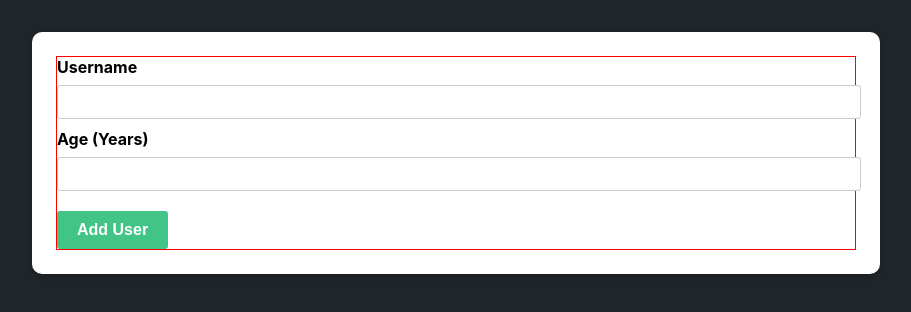
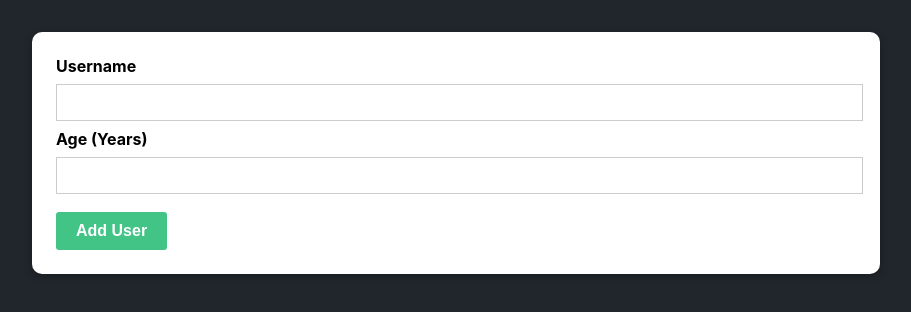
Before and after one commit to tareqnmd/react-complete-guide, a React (Create React App) app in the folder 4.Practice User/: page / in a window 1280 px wide. Shown: the top 312 px of the page, without its empty margins (184-1095 px from the left). Built offline with nearby package versions, Linux system fonts and the light colour scheme; the HTML template or start-up script is replaced by a standard one.

Commit message:
reinitialize

```diff
--- a/4.Practice User/src/components/NewUser/UserForm.js
+++ b/4.Practice User/src/components/NewUser/UserForm.js
@@ -1,4 +1,5 @@
 import { useState } from 'react';
+import Button from '../UI/Button';
 import styles from './UserForm.module.css';
 
 const UserForm = ({ onSaveUserData }) => {
@@ -30,7 +31,7 @@ const UserForm = ({ onSaveUserData }) => {
 			<input type="text" value={nameEntered} onChange={nameChangeHandler} />
 			<label>Age (Years)</label>
 			<input type="number" value={ageEntered} onChange={ageChangeHandler} />
-			<button type="submit">Add User</button>
+			<Button type="submit">Add User</Button>
 		</form>
 	);
 };
--- a/4.Practice User/src/components/NewUser/UserForm.module.css
+++ b/4.Practice User/src/components/NewUser/UserForm.module.css
@@ -1,30 +1,20 @@
-.add-user {
-	border: 1px solid red;
-}
-
 .add-user label {
+	display: block;
 	font-weight: bold;
 	margin-bottom: 0.5rem;
-	display: block;
 }
 
 .add-user input {
-	border-radius: 3px;
-	border: 1px solid #ccc;
-	margin-bottom: 10px;
-	height: 30px;
+	font: inherit;
 	display: block;
 	width: 100%;
+	border: 1px solid #ccc;
+	padding: 0.15rem;
+	height: 30px;
+	margin-bottom: 0.5rem;
 }
 
-.add-user button {
-	border: 0;
-	font-weight: bold;
-	font-size: 16px;
-	color: #fff;
-	border-radius: 3px;
-	background: rgb(66, 196, 135);
-	padding: 10px 20px;
-	cursor: pointer;
-	margin-top: 10px;
+.add-user input:focus {
+	outline: none;
+	border-color: #4f005f;
 }
--- /dev/null
+++ b/4.Practice User/src/components/UI/Button.js
@@ -0,0 +1,11 @@
+import styles from './Button.module.css';
+
+const Button = ({ children, type, onClick }) => {
+	return (
+		<button className={styles.button} type={type || 'button'} onClick={onClick}>
+			{children}
+		</button>
+	);
+};
+
+export default Button;
--- /dev/null
+++ b/4.Practice User/src/components/UI/Button.module.css
@@ -0,0 +1,21 @@
+.button {
+	border: 0;
+	font-weight: bold;
+	font-size: 16px;
+	color: #fff;
+	border-radius: 3px;
+	background: #42c487;
+	padding: 10px 20px;
+	cursor: pointer;
+	margin-top: 10px;
+}
+
+.button:hover,
+.button:active {
+	background: #51db9b;
+	border-color: #51db9b;
+}
+
+.button:focus {
+	outline: none;
+}
```
